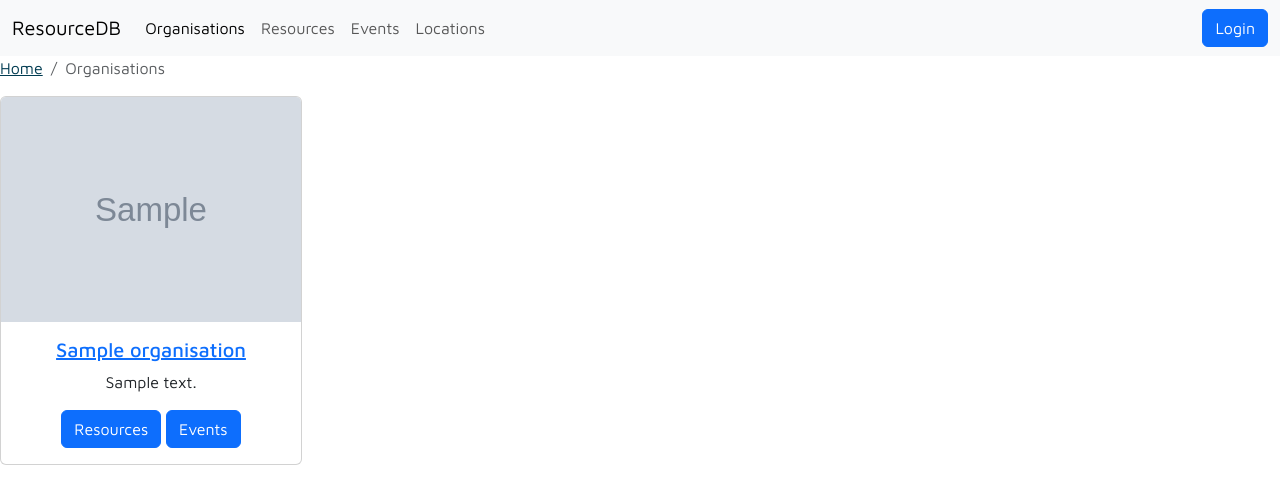
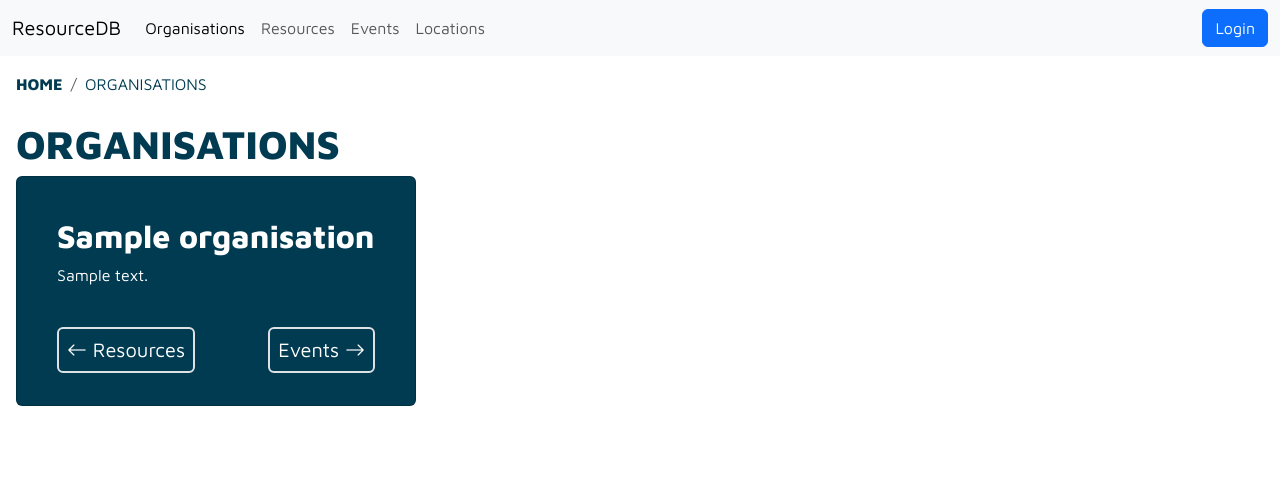
Before and after one commit to nmunro/spectrum, a Django app: page /organisations/ in a window 1280 px wide. Shown: the top 504 px of the page. Run offline with Django 4.2, Linux system fonts and the light colour scheme; tables that the repository leaves empty hold one stand-in row (values such as "Sample post"); grey boxes marked "Sample" are stand-in pictures.

Commit message:
#12 Replicated improved UI through initial pages

```diff
--- a/info/models.py
+++ b/info/models.py
@@ -20,7 +20,6 @@ class Location(models.Model):
 
 class Organisation(models.Model):
     name = models.CharField(max_length=255, unique=True)
-    logo = models.ImageField(upload_to="logos")
     region = models.ForeignKey(Region, on_delete=models.CASCADE)
     email = models.EmailField(max_length=255)
     website = models.URLField(max_length=255)
--- a/info/templates/info/index.html
+++ b/info/templates/info/index.html
@@ -2,8 +2,8 @@
 
 {% block nav %}
   <nav aria-label="breadcrumb">
-    <ol class="breadcrumb">
-      <li class="breadcrumb-item active">Home</li>
+    <ol class="breadcrumb mx-3 mt-3">
+      <li class="breadcrumb-item text-uppercase">Home</li>
     </ol>
   </nav>
 {% endblock %}
--- a/info/templates/info/organisations.html
+++ b/info/templates/info/organisations.html
@@ -2,31 +2,42 @@
 
 {% block nav %}
   <nav aria-label="breadcrumb">
-    <ol class="breadcrumb">
-      <li class="breadcrumb-item"><a href="{% url 'index' %}">Home</a></li>
-      <li class="breadcrumb-item active">Organisations</li>
+    <ol class="breadcrumb mx-3 mt-3">
+      <li class="breadcrumb-item fw-bold"><a href="{% url 'index' %}" class="text-uppercase text-decoration-none">Home</a></li>
+      <li class="breadcrumb-item text-uppercase">Organisations</li>
     </ol>
   </nav>
 {% endblock %}
 
 {% block content %}
+  <div class="page">
+    <h1 class="page-title text-uppercase fw-bold">Organisations</h1>
     <div class="row">
     {% for org in orgs %}
-            <div class="w-25">
-                <div class="card text-center">
-                    <a href="{% url 'organisation' org.slug %}">
-                      <img class="card-img-top" src="{{ org.logo.url }}" alt="Card image cap">
-                    </a>
-                    <div class="card-body">
-                        <h5 class="card-title"><a href="{% url 'organisation' org.slug %}">{{ org.name }}</a></h5>
-                        <p class="card-text">{{ org.description|slice:":80" }}</p>
-                        <a href="{% url 'organisation_resources' org.slug %}" class="btn btn-primary">Resources</a>
-                        <a href="{% url 'organisation_events' org.slug %}" class="btn btn-primary">Events</a>
-                    </div>
-                </div>
+<div class="col-md-4 mb-4">
+        <div class="card p-2 p-md-4 {% cycle 'card-primary' 'card-secondary' %} text-white">
+          <div class="card-body bg-transparent border border-0">
+            <h5 class="event-title fs-2 fw-bold m-0 p-0">
+                <a href="{% url 'organisation' org.slug %}" class="text-white text-decoration-none">{{ org.name }}</a>
+            </h5>
+          <p class="event-text mt-2">{{ org.description|slice:":80" }}</p>
+         </div>
+
+          <div class="card-footer bg-transparent border border-0 d-flex flex-row justify-content-between align-items-center">
+            <div class="event-button">
+              <a class="btn text-white fs-5 border border-2 px-2 m-0" href="{% url 'organisation_resources' org.slug %}"><i class="bi bi-arrow-left fs-5"></i> Resources</a>
             </div>
+            <div class="event-button">
+              <a class="btn text-white fs-5 border border-2 px-2 m-0" href="{% url 'organisation_events' org.slug %}">Events <i class="bi bi-arrow-right fs-5"></i></a>
+            </div>
+          </div>
+        </div>
+      </div>
+
     {% empty %}
+      <div class="col-md-12">
         <h2>No Organisations</h2>
+      </div>
     {% endfor %}
     </div>
 {% endblock %}
```
Also changed, not shown: info/templates/info/events.html (+4 -4 lines), info/templates/info/locations.html (+28 -16 lines), info/templates/info/resources.html (+28 -13 lines), info/migrations/0010_remove_organisation_logo.py (added).
